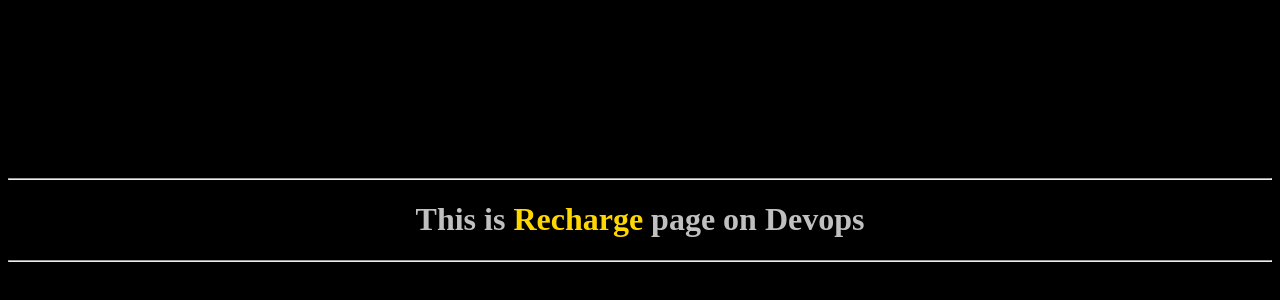
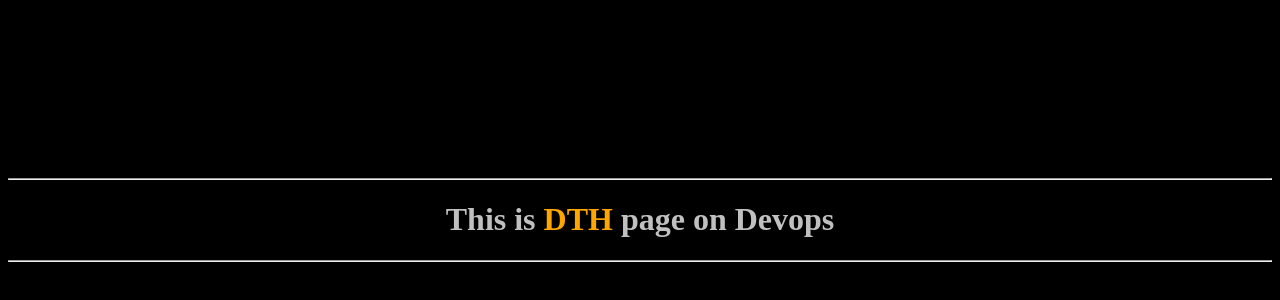
Before and after one commit to varunsatya/dockerpro, a plain HTML site: page index.html in a window 1280 px wide. Shown: the part 126-426 px from the top of the page. Drawn offline with Linux system fonts and the light colour scheme.

Commit message:
Update index.html

```diff
--- a/index.html
+++ b/index.html
@@ -4,7 +4,7 @@
   </head>
   <body bgcolor="black">
        <br><br><br><br><br><br><br><br><br><br><br><br><br><br><br><br> <hr>
-       <center><font color="silver"><h1> This is <font color="gold"> Recharge </font> page on Devops </h1></font></center>
+       <center><font color="silver"><h1> This is <font color="orange"> DTH </font> page on Devops </h1></font></center>
        <hr>
   </body>
 </html>
```
